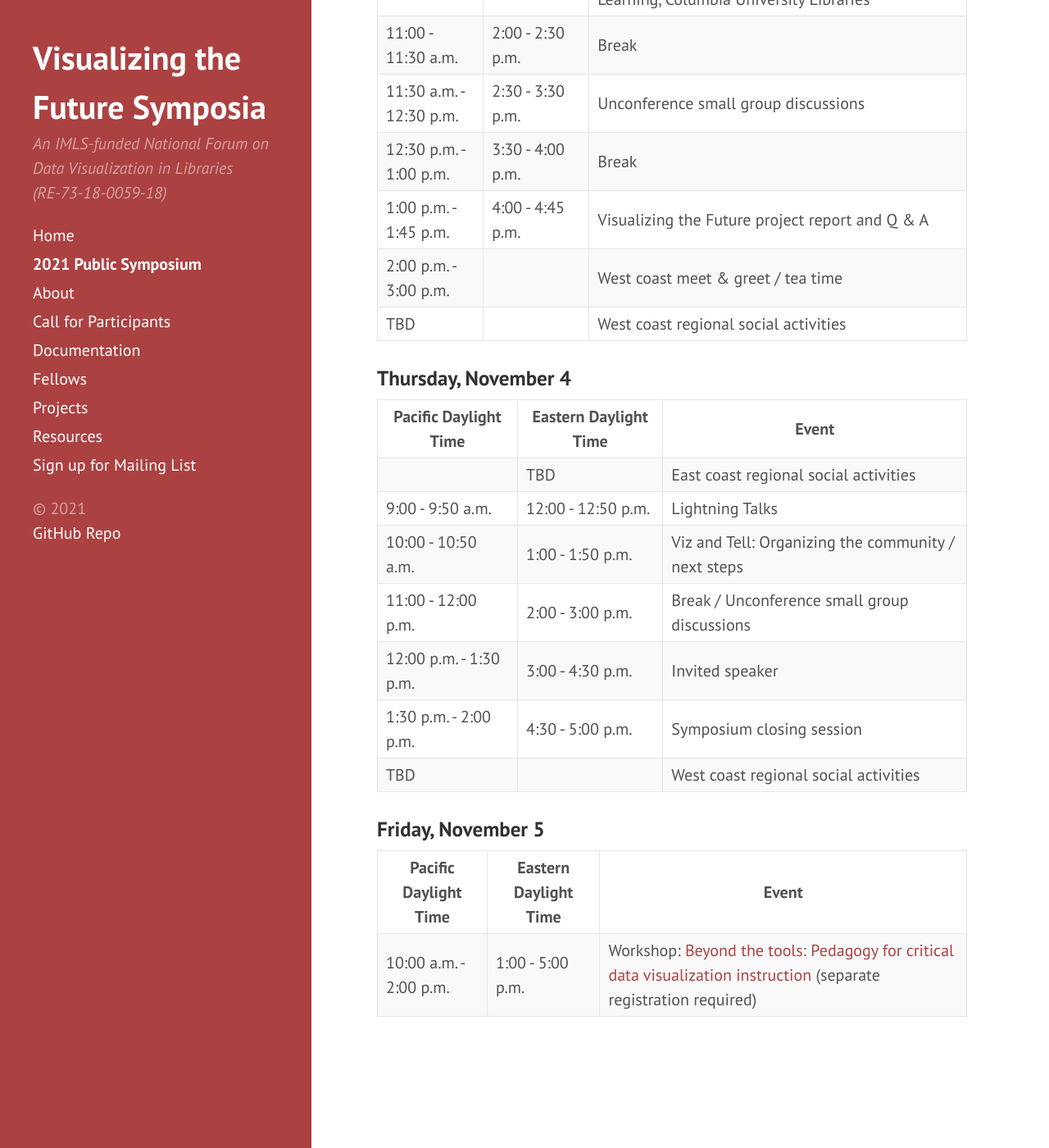
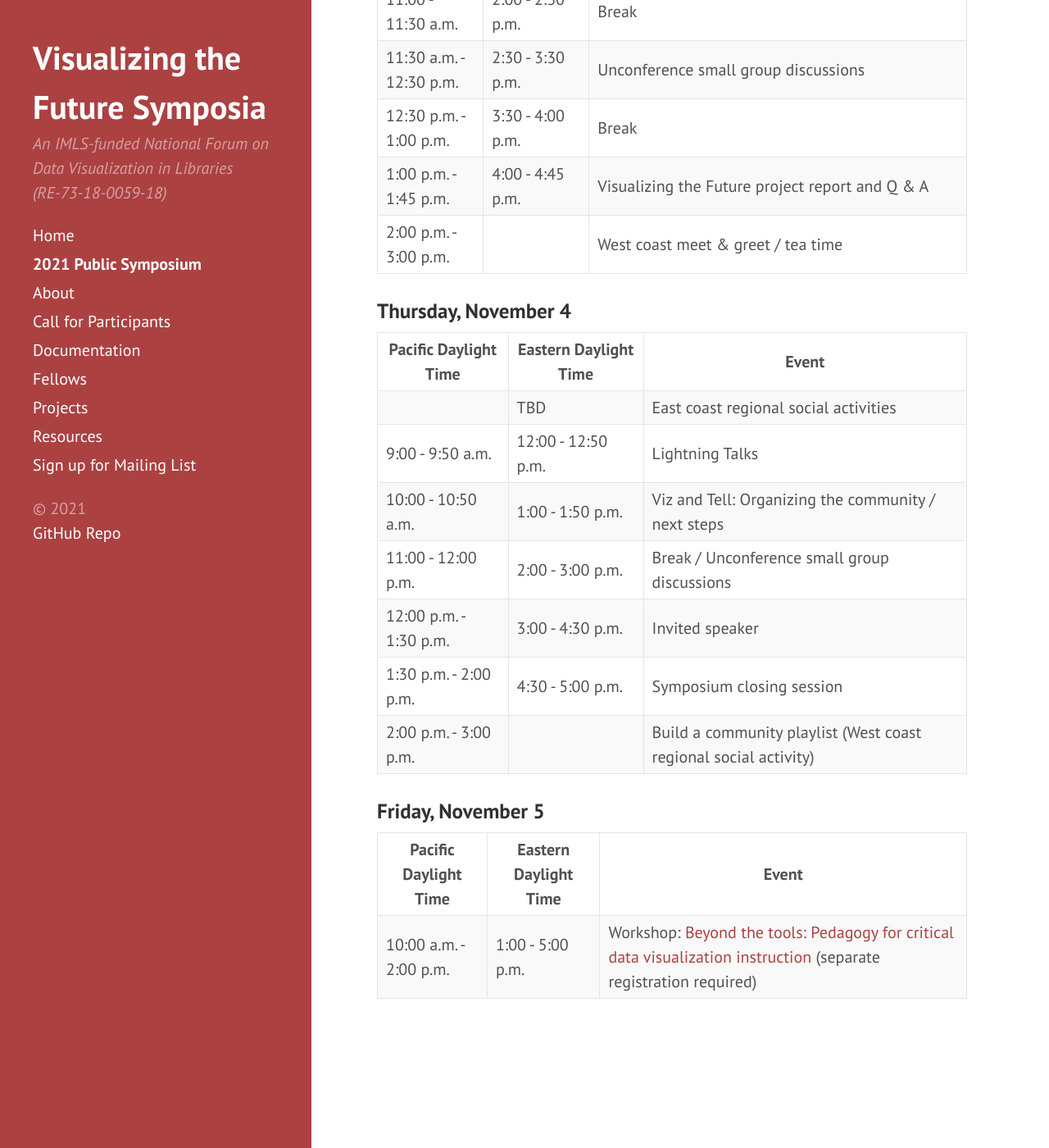
Before and after one commit to visualizingthefuture/visualizingthefuture.github.io, a Jekyll site: the page built from symposium.md, in a window 1280 px wide and 1400 px high, scrolled down 1025 px. Shown: the whole window at 82% size. Built offline with Jekyll 4.4.1, drawn with Linux system fonts in a browser that asks for light colours; some of the changed text lies outside the part shown.

Commit message:
schedule updates

```diff
--- a/symposium.md
+++ b/symposium.md
@@ -21,7 +21,6 @@
 
 | Pacific Daylight Time | Eastern Daylight Time | Event |
 | ----- | ----- | ----- |
-|  | TBD | East coast regional social activities |
 |  | 11:00 a.m. - 12:00 p.m. | East coast meet & greet / coffee talk|
 | 9:00 - 9:25 a.m. | 12:00 - 12:25 p.m. | Symposium Welcome |
 | 9:30 - 11:00 a.m. | 12:30 - 2:00 p.m. | Keynote Presentation and Q & A - Jonathan O. Cain, Associate University Librarian for Research and Learning, Columbia University Libraries |
@@ -30,7 +29,6 @@
 | 12:30 p.m. - 1:00 p.m. | 3:30 - 4:00 p.m. | Break |
 | 1:00 p.m. - 1:45 p.m. | 4:00 - 4:45 p.m. | Visualizing the Future project report and Q & A |
 | 2:00 p.m. - 3:00 p.m. |  | West coast meet & greet / tea time |
-| TBD |  | West coast regional social activities |
 
 ### Thursday, November 4
 
@@ -42,7 +40,7 @@
 | 11:00 - 12:00 p.m. | 2:00 - 3:00 p.m. | Break / Unconference small group discussions |
 | 12:00 p.m. - 1:30 p.m. | 3:00 - 4:30 p.m. | Invited speaker |
 | 1:30 p.m. - 2:00 p.m. | 4:30 - 5:00 p.m. | Symposium closing session |
-| TBD |  | West coast regional social activities |
+| 2:00 p.m. - 3:00 p.m. |  | Build a community playlist (West coast regional social activity) |
 
 ### Friday, November 5
 
```
